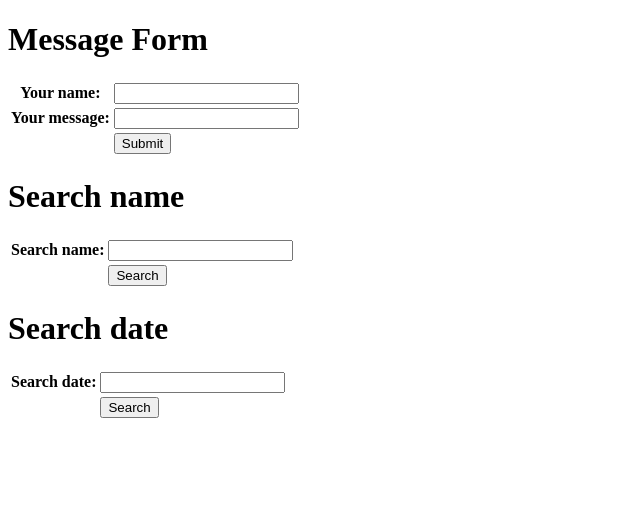
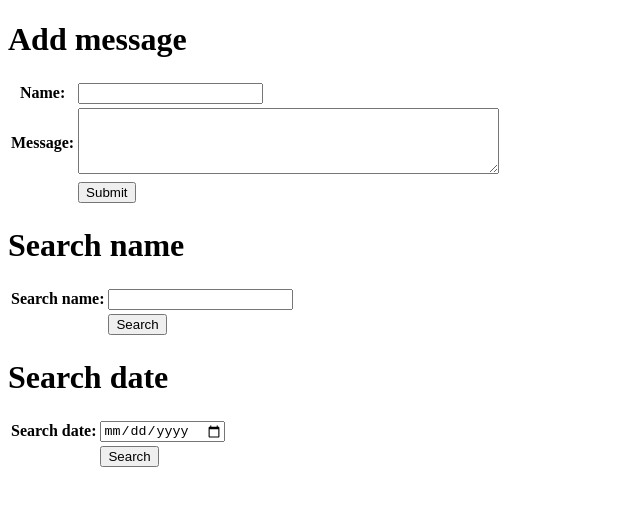
Before and after one commit to anhminh10a2hoa/java-server-programming, a plain HTML site: page assignment1/index.html in a window 1280 px wide. Shown: the whole page, without its empty margins (0-640 px from the left). Drawn offline with Linux system fonts and the light colour scheme.

Commit message:
assignment1

```diff
--- a/assignment1/index.html
+++ b/assignment1/index.html
@@ -5,15 +5,15 @@
 </head>
 <body>
 	<form method='POST' action=forum>
-		<h1>Message Form</h1>
+		<h1>Add message</h1>
 		<table>
 			<tr>
-				<th>Your name:</th>
+				<th>Name:</th>
 				<td><input type="text" name="name" size="20" required></td>
 			</tr>
 			<tr>
-				<th>Your message:</th>
-				<td><input type="text" name="message" size="20" required></td>
+				<th>Message:</th>
+				<td><textarea name="message" rows="4" cols="50" required></textarea></td>
 			</tr>
 			<tr>
 				<td></td>
@@ -39,7 +39,7 @@
 		<table>
 			<tr>
 				<th>Search date:</th>
-				<td><input type="text" name="dateSearch" size="20" required></td>
+				<td><input type="date" name="dateSearch" size="20" required></td>
 			</tr>
 			<tr>
 				<td></td>
```
Also changed, not shown: 4 other files.
